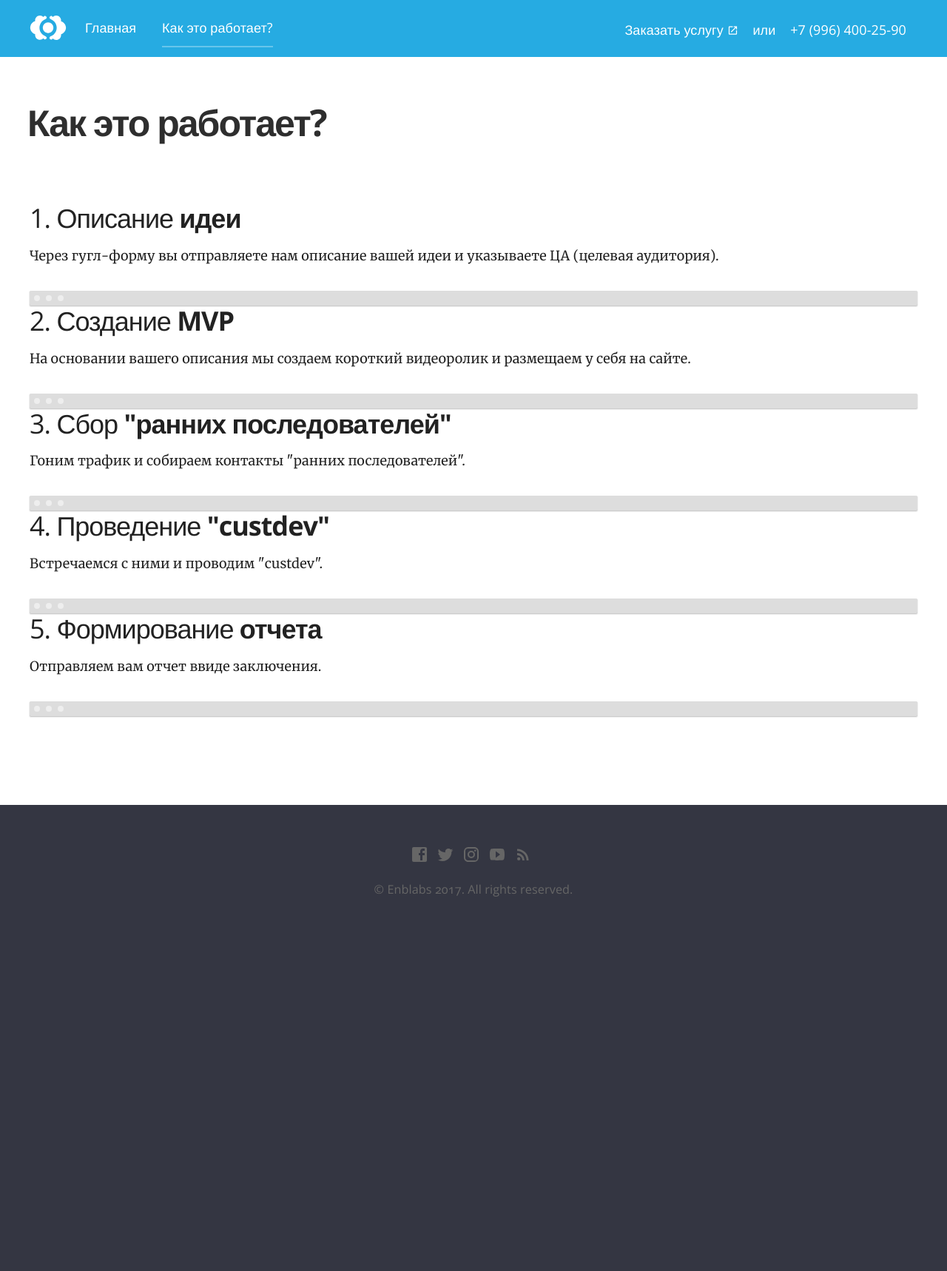
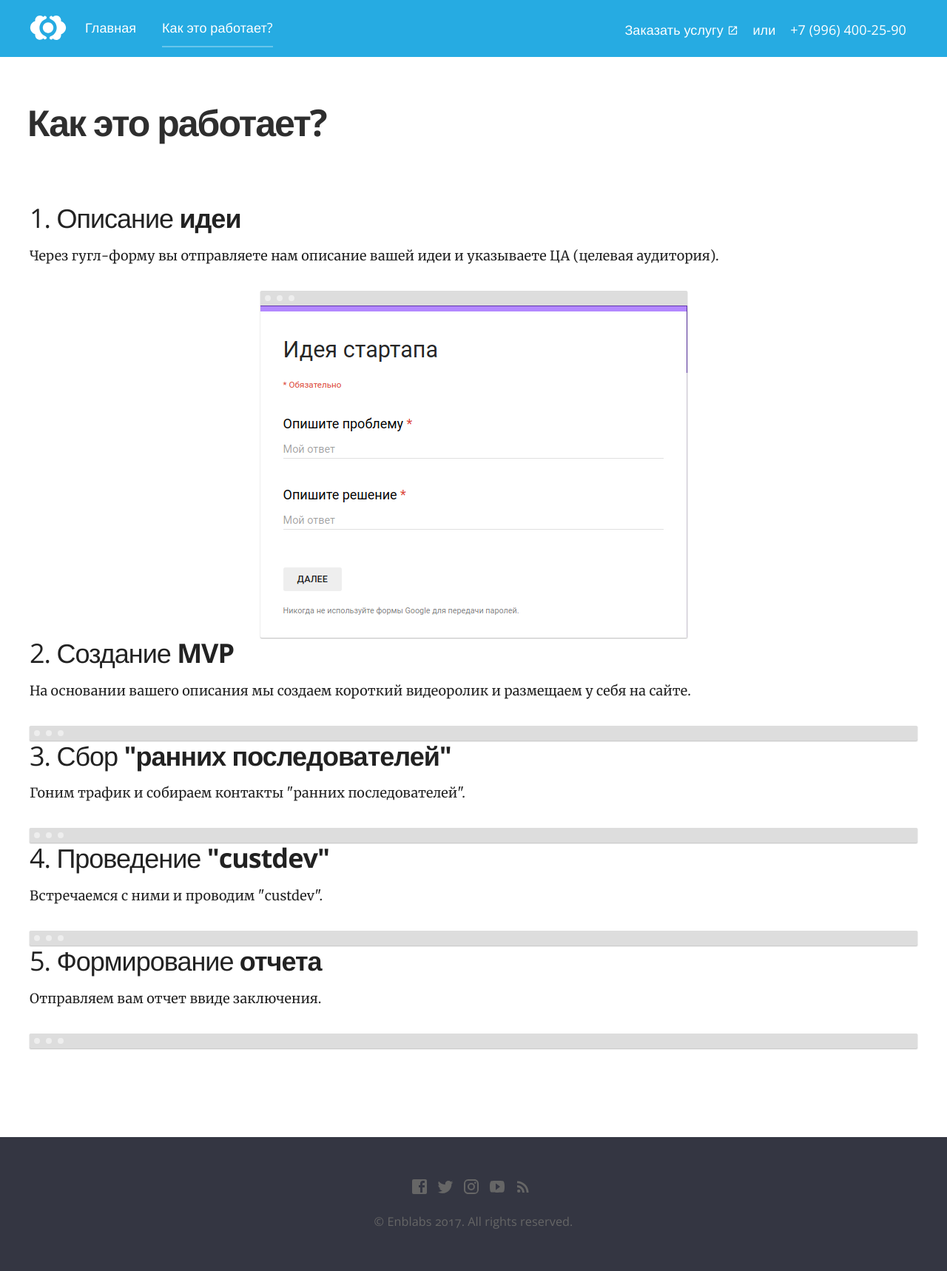
Before and after one commit to RakhimyanTim/digital-marketing.github.io, a Jekyll site: the page built from how.html, in a window 1280 px wide. Shown: the whole page at 74% size. Built offline with Jekyll 4.4.1, drawn with Linux system fonts in a browser that asks for light colours; nearby versions of some CDN libraries; before the commit the page ends 1269 px from its top, so only the background shows below that.

Commit message:
Updated 'how.html' via CloudCannon

```diff
--- a/how.html
+++ b/how.html
@@ -11,7 +11,7 @@ permalink: /how/
 				<p>Через гугл-форму вы отправляете нам описание вашей идеи и указываете ЦА (целевая аудитория). </p>
 			</div>
 			<div class="image">
-				<img src="" alt="" class="screenshot editable" />
+				<img src="/images/google-form.png" alt="Описание идеи" class="screenshot editable" />
 			</div>
 		</div>
 	</section>
```
